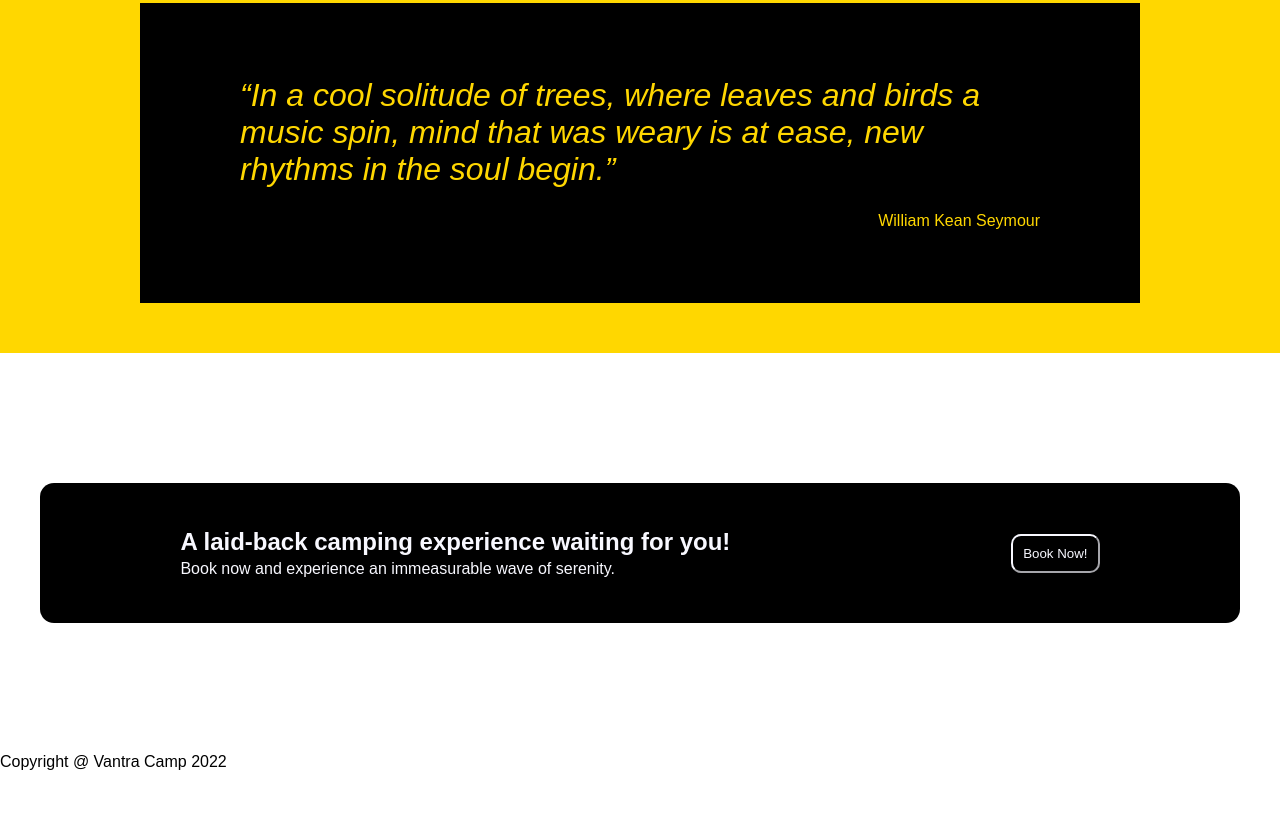
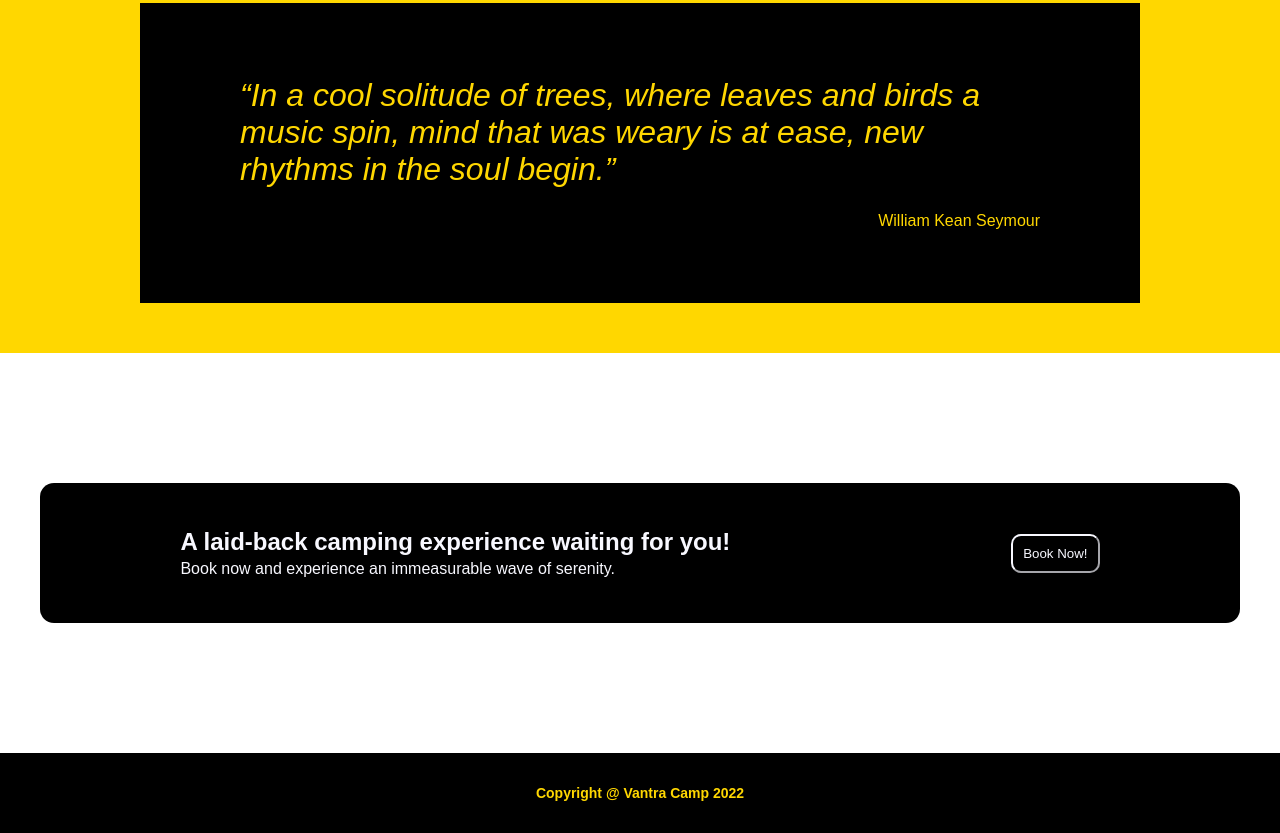
Before and after one commit to kevanpr/vantra-camp, a plain HTML site: page index.html in a window 1280 px wide. Shown: the part 1171-2004 px from the top of the page. Before the commit the page ends 1942 px from the top, so only its background shows below. Drawn offline with Linux system fonts and the light colour scheme.

Commit message:
Add design to footer

```diff
--- a/style.css
+++ b/style.css
@@ -191,7 +191,7 @@ button {
     font-size: 16px;
 }
 
-button {
+.container button {
     font: -webkit-mini-control;
     font-weight: 100;
     padding: 10px;
@@ -200,3 +200,14 @@ button {
     border-color: ghostwhite;
     color: ghostwhite;
 }
+
+.footer {
+    font-size: 14px;
+    font-weight: bold;
+    height: 80px;
+    background-color: black;
+    color: gold;
+    display: flex;
+    justify-content: center;
+    align-items: center;
+}
```
